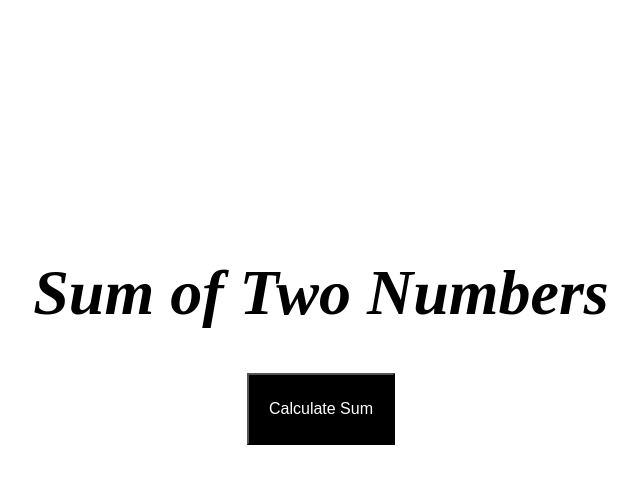
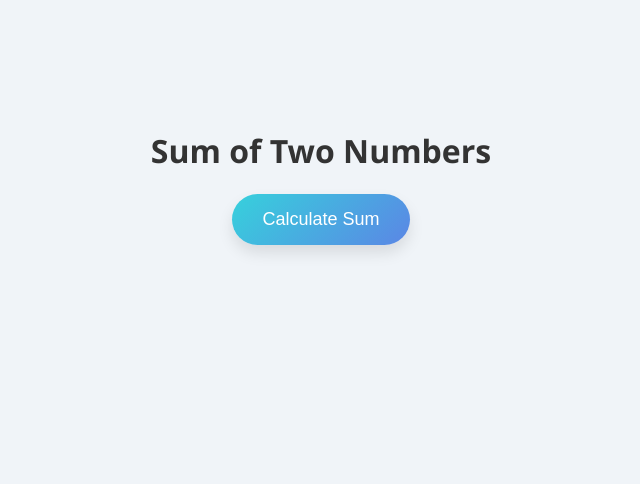
Before and after one commit to Achilles147886/Activity2, a plain HTML site: page Index.html in a window 1280 px wide. Shown: the whole page, without its empty margins (319-959 px from the left). Drawn offline with Linux system fonts and the light colour scheme.

Commit message:
Update Index.html

```diff
--- a/Index.html
+++ b/Index.html
@@ -1,27 +1,41 @@
 <!DOCTYPE html>
 <head>
 <style>
-body{
-    font-style: italic;
-    text-align: center;
-    font-size: xx-large;
-    margin-left: 25%;
-    margin-right: 25%;
-    margin-top: 20%;
-    margin-bottom: 20%;
-}
-button{
-    background-color: black;
-    padding: 25px 20px;
-    font-size: medium;
-    color: white;
-    transition: 0.4s;
-}
-button:hover {
-      background: white;
+body {
+      font-family: 'Segoe UI', Tahoma, Geneva, Verdana, sans-serif;
+      background-color: #f0f4f8;
+      text-align: center;
+      padding-top: 100px;
+    }
+
+    h1 {
+      color: #333;
+    }
+
+    button {
+      background: linear-gradient(135deg, #36d1dc, #5b86e5);
+      border: none;
+      color: white;
+      padding: 15px 30px;
+      font-size: 18px;
+      border-radius: 30px;
+      cursor: pointer;
+      box-shadow: 0 8px 15px rgba(0, 0, 0, 0.1);
+      transition: all 0.3s ease;
+    }
+
+    button:hover {
+      background: linear-gradient(135deg, #5b86e5, #36d1dc);
       box-shadow: 0 15px 20px rgba(0, 0, 0, 0.2);
       transform: translateY(-3px);
-      color: black;
+    }
+
+    button:active {
+      transform: translateY(0);
+      box-shadow: 0 5px 10px rgba(0, 0, 0, 0.2);
+    }
+    p{
+        font-style: italic;
     }
 </style>
 </head>
```
